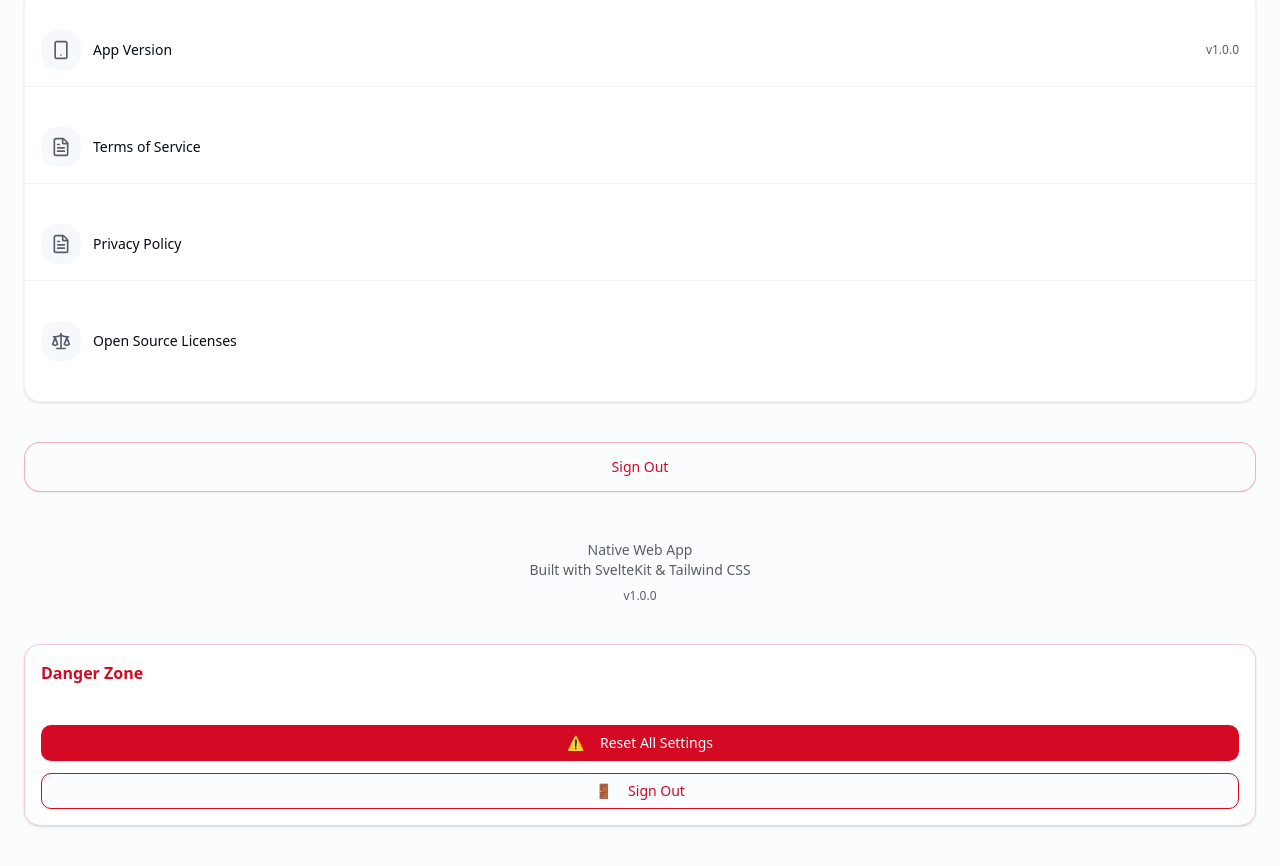
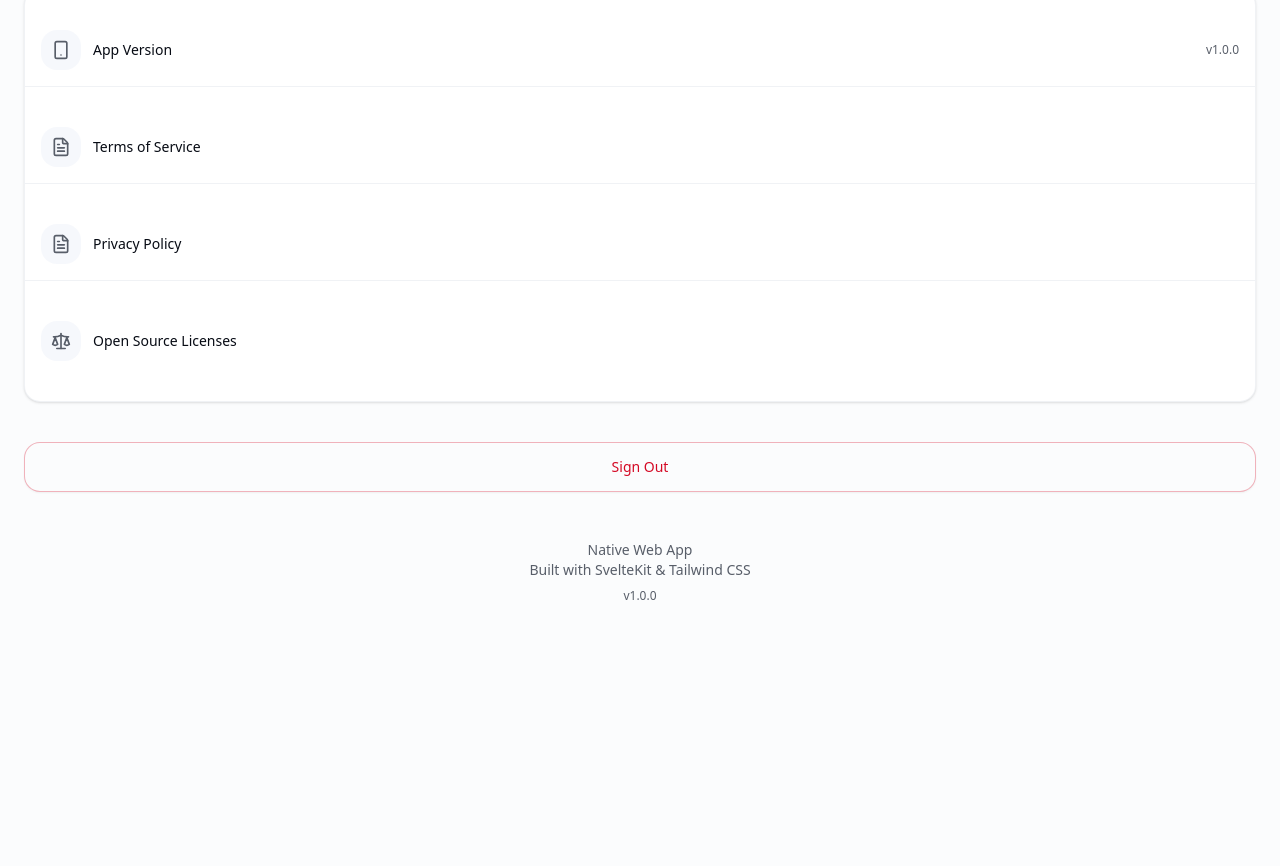
Before and after one commit to mudiageo/native-web-app, a SvelteKit app: page /settings in a window 1280 px wide. Shown: the part 2786-3652 px from the top of the page. After the commit the page ends 3502 px from the top, so only its background shows below. Built offline with nearby package versions, Linux system fonts and the light colour scheme.

Commit message:
Complete modernization with screenshots and final cleanup
Co-authored-by: mudiageo <76590594+mudiageo@users.noreply.github.com>

```diff
--- a/src/routes/settings/+page.svelte
+++ b/src/routes/settings/+page.svelte
@@ -213,21 +213,4 @@
 			<p class="mt-2 text-xs">v1.0.0</p>
 		</div>
 	</section>
-
-	<!-- Dangerous Actions -->
-	<section>
-		<Card class="p-4 border-destructive/20">
-			<h3 class="font-semibold text-destructive mb-4">Danger Zone</h3>
-			<div class="space-y-3">
-				<Button variant="destructive" class="w-full">
-					<span class="mr-2">⚠️</span>
-					Reset All Settings
-				</Button>
-				<Button variant="outline" class="w-full border-destructive text-destructive hover:bg-destructive hover:text-destructive-foreground">
-					<span class="mr-2">🚪</span>
-					Sign Out
-				</Button>
-			</div>
-		</Card>
-	</section>
 </div>
```
Also changed, not shown: 5 other files (tests, documents, lock files or other folders).
